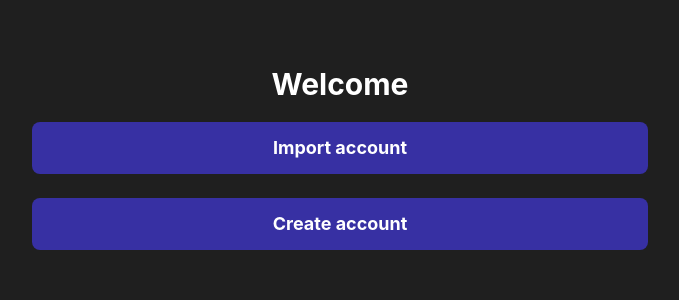
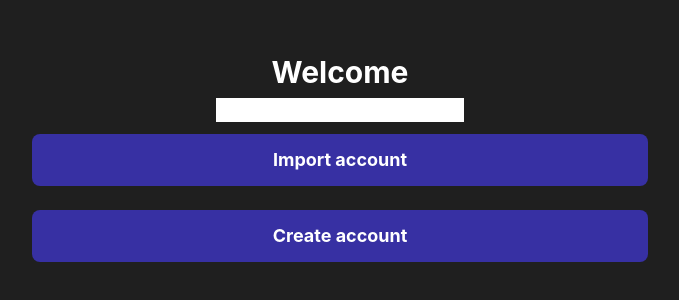
Before and after one commit to nklyy/chrome-nnwallet-extension, a React (Create React App) app: page / in a window 1280 px wide. Shown: the part 236-536 px from the top of the page, without its empty margins (300-979 px from the left). Built offline with nearby package versions, Linux system fonts and the light colour scheme.

Commit message:
in progress

```diff
--- a/config-overrides.js
+++ b/config-overrides.js
@@ -1,4 +1,5 @@
 const webpack = require("webpack");
+
 module.exports = function override(config, env) {
   config.resolve.fallback = {
     url: require.resolve("url"),
--- a/src/componrnts/Welcome.tsx
+++ b/src/componrnts/Welcome.tsx
@@ -66,10 +66,15 @@ class Welcome extends React.Component<{}, IState>{
     }
 
     render() {
+        const password = this.state.password;
         return (
             <div className="min-h-screen sm:w-full p-2 flex flex-col justify-center items-center w-350 h-550">
                 <div className="mb-2">
                     <h1 className="text-3xl font-bold text-white">Welcome</h1>
+                </div>
+                <div>
+                    <input value={password}
+                           onChange={this.handleChange} />
                 </div>
                 <div className="m-1 sm:w-2/4 w-full p-2">
                     {/*bg-indigo-500 hover:bg-indigo-600 focus:bg-indigo-600*/}
```
